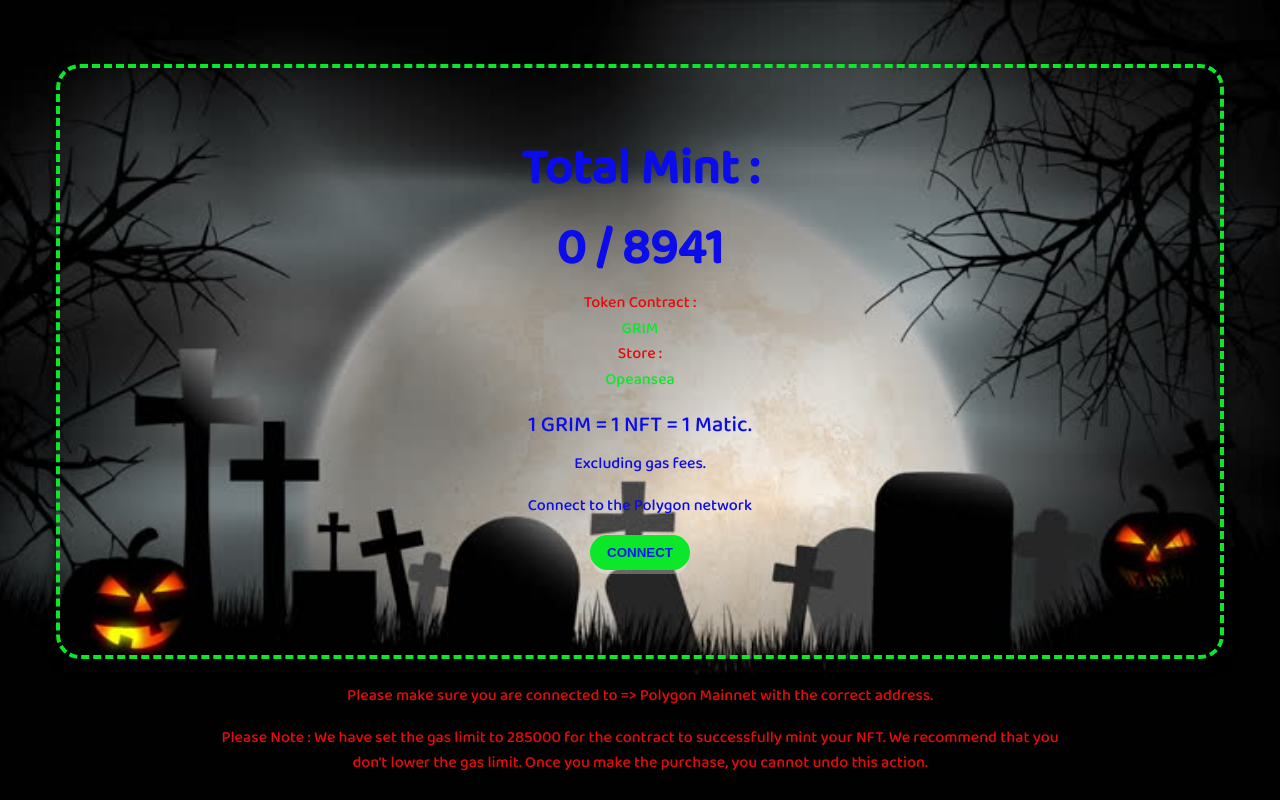
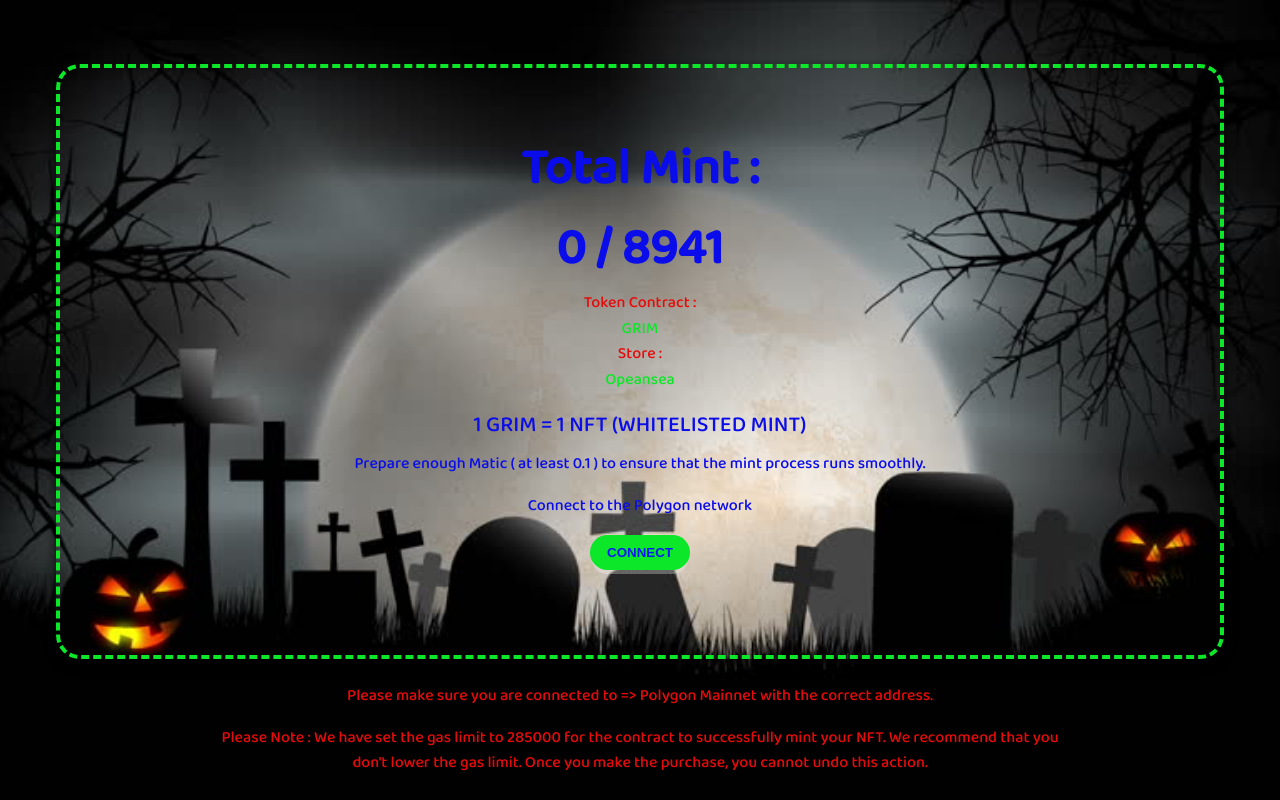
Before and after one commit to Billamana55/GRIM, a React (Create React App) app: page / in a window 1280 px wide. Built offline with nearby package versions, Linux system fonts and the light colour scheme.

Commit message:
Update App.js

```diff
--- a/src/App.js
+++ b/src/App.js
@@ -275,14 +275,13 @@ function App() {
                 <s.TextTitle
                   style={{ textAlign: "center", color: "var(--accent-text)" }}
                 >
-                  1 {CONFIG.SYMBOL} = 1 NFT = {CONFIG.DISPLAY_COST}{" "}
-                  {CONFIG.NETWORK.SYMBOL}.
+                  1 {CONFIG.SYMBOL} = 1 NFT (WHITELISTED MINT)
                 </s.TextTitle>
                 <s.SpacerXSmall />
                 <s.TextDescription
                   style={{ textAlign: "center", color: "var(--accent-text)" }}
                 >
-                  Excluding gas fees.
+                  Prepare enough Matic ( at least 0.1 ) to ensure that the mint process runs smoothly.
                 </s.TextDescription>
                 <s.SpacerSmall />
                 {blockchain.account === "" ||
```
